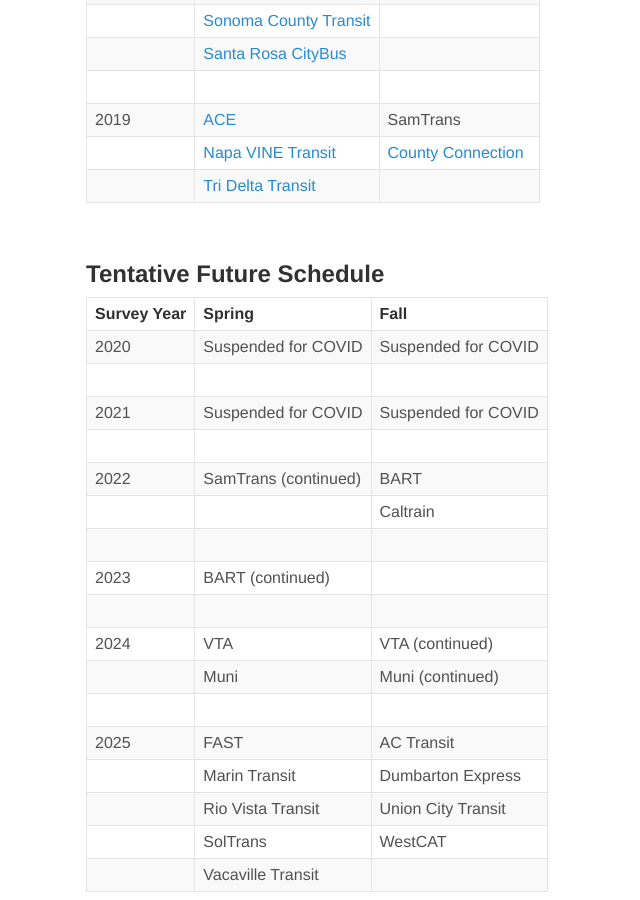
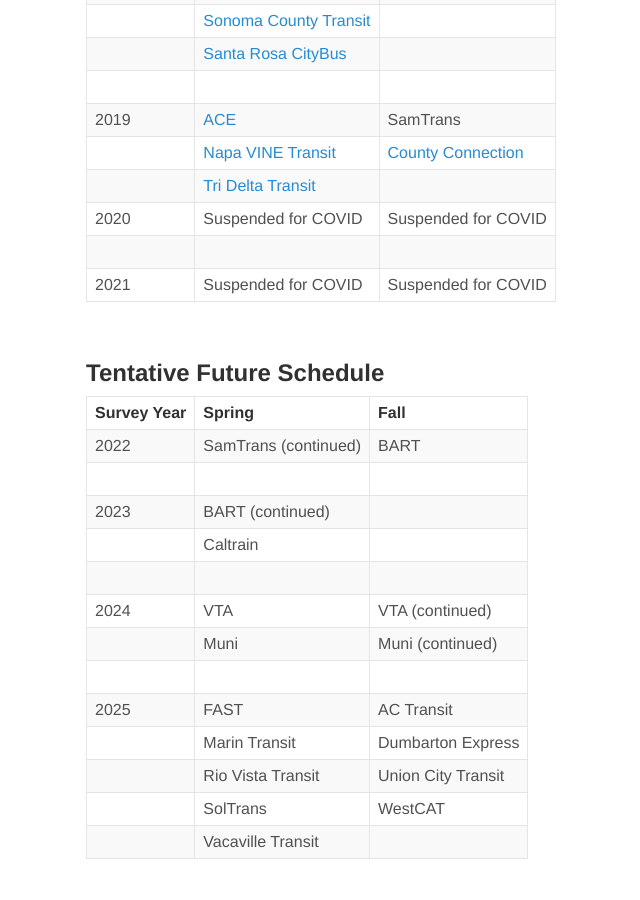
Before and after one commit to BayAreaMetro/transit-passenger-surveys, a Jekyll site: the page built from schedule.md, in a window 1280 px wide and 900 px high, scrolled down 1345 px. Shown: the whole window, without its empty margins (90-730 px from the left). Built offline with Jekyll 4.4.1, drawn with Linux system fonts in a browser that asks for light colours; nearby versions of some CDN libraries; library files that are not in the unit come from our copies; some of the changed lines change nothing that is shown.

Commit message:
Now doing future years

```diff
--- a/schedule.md
+++ b/schedule.md
@@ -52,6 +52,9 @@
 | 2019           | [ACE](https://mtcdrive.box.com/s/78f7v14yr5tkhcts28zpo94gdty1dkgw)                                | SamTrans                                                                          |
 |                | [Napa VINE Transit](https://mtcdrive.box.com/s/eeyfb7vh7w2cr6e6uu68b68xyd918fhv)                  | [County Connection](https://mtcdrive.box.com/s/d176rap6cll35ypv1njzf2xo4fr6s578)                                                                 |
 |                | [Tri Delta Transit](https://mtcdrive.box.com/s/ogm5xzoei5jy64s4u12n7ymqfvkc0roo)                  |                                                                                   |
+| 2020                             | Suspended for COVID    | Suspended for COVID    |
+|                                  |                        |                        |
+| 2021                             | Suspended for COVID    | Suspended for COVID    |
 
 <br/>
 
@@ -61,14 +64,10 @@
 
 | **Survey Year**                  | **Spring**             | **Fall**               |
 |:---------------------------------|:-----------------------|:-----------------------|
-| 2020                             | Suspended for COVID    | Suspended for COVID    |
-|                                  |                        |                        |
-| 2021                             | Suspended for COVID    | Suspended for COVID    |
-|                                  |                        |                        |
 | 2022                             | SamTrans (continued)   | BART                   |
-|                                  |                        | Caltrain               |
 |                                  |                        |	                     |
-| 2023                             | BART (continued)       |	                     |
+| 2023                             | BART (continued)       |                        |
+|                                  | Caltrain               |                        |
 |                                  |                        |                        |
 | 2024                             | VTA                    | VTA (continued)        |
 |                                  | Muni                   | Muni (continued)       |
```
